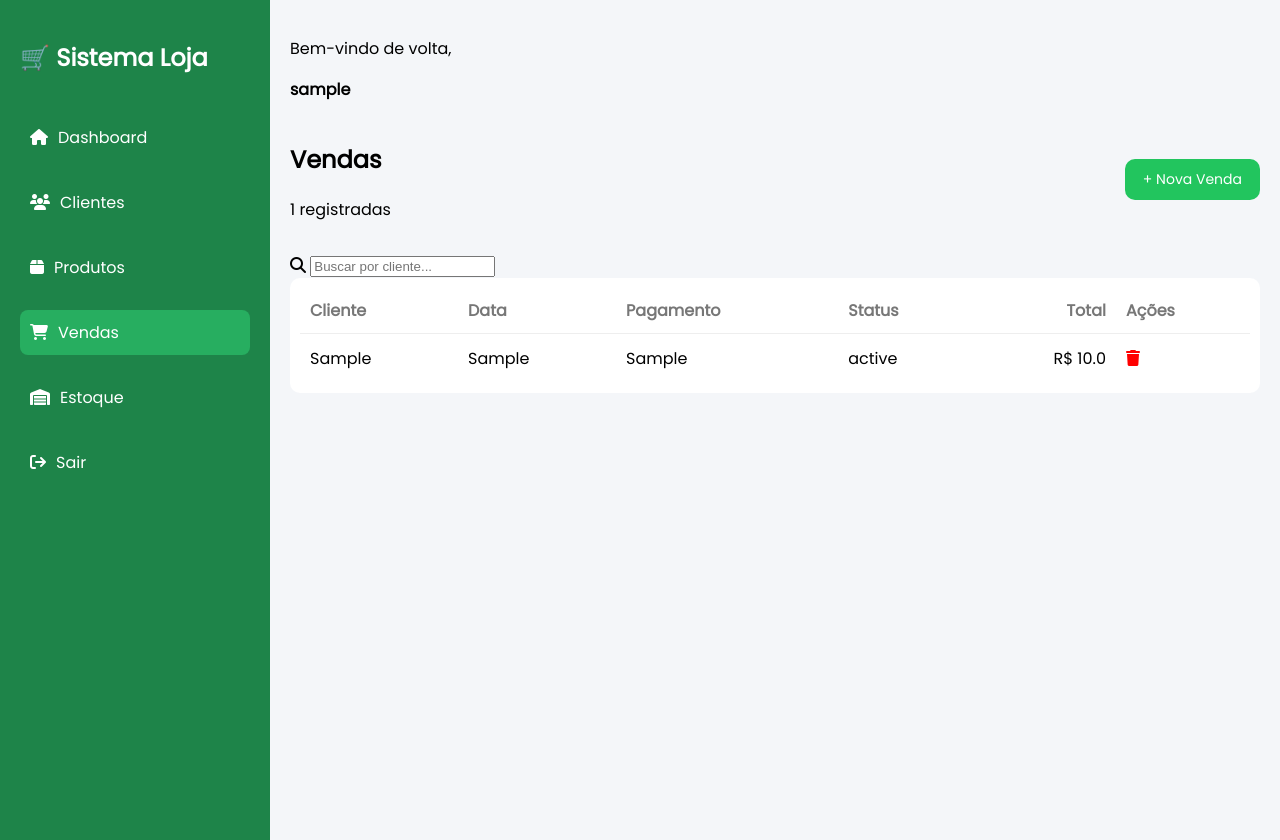
After one commit to viniciuzff/SistemaGestaoLoja, a Flask app: page /vendas in a window 1280 px wide. The commit adds this page. Run offline with Flask 3, Linux system fonts and the light colour scheme; the visitor is signed in with stand-in values (Sample User, id 1); tables that the repository leaves empty hold one stand-in row (values such as "Sample post").

Commit message:
Implementação da tela de vendas

```diff
--- a/app.py
+++ b/app.py
@@ -1,6 +1,7 @@
 from flask import Flask, render_template, request, redirect, session
 import sqlite3
 from werkzeug.security import generate_password_hash, check_password_hash
+from datetime import datetime
 
 app = Flask(__name__)
 app.secret_key = 'segredo123'
@@ -45,6 +46,28 @@ def criar_banco():
         quantidade INTEGER,
         estoque_minimo INTEGER,
         status TEXT
+    )
+    """)
+
+        # TABELA VENDAS
+    cursor.execute("""
+    CREATE TABLE IF NOT EXISTS vendas (
+        id INTEGER PRIMARY KEY AUTOINCREMENT,
+        cliente TEXT,
+        data TEXT,
+        pagamento TEXT,
+        status TEXT,
+        total REAL
+    )
+    """)
+
+    cursor.execute("""
+    CREATE TABLE IF NOT EXISTS itens_venda (
+        id INTEGER PRIMARY KEY AUTOINCREMENT,
+        venda_id INTEGER,
+        produto_id INTEGER,
+        quantidade INTEGER,
+        preco REAL
     )
     """)
 
@@ -267,6 +290,103 @@ def deletar_produto(id):
 
     return redirect('/produtos')
 
+# ---------------- VENDAS ----------------
+@app.route('/vendas')
+def vendas():
+    if 'usuario' not in session:
+        return redirect('/login')
+
+    conn = get_db()
+    cursor = conn.cursor()
+
+    cursor.execute("SELECT * FROM vendas ORDER BY id DESC")
+    vendas = cursor.fetchall()
+
+    cursor.execute("SELECT * FROM clientes")
+    clientes = cursor.fetchall()
+
+    cursor.execute("SELECT * FROM produtos WHERE status = 'Ativo'")
+    produtos = cursor.fetchall()
+
+    conn.close()
+
+    return render_template(
+        'vendas.html',
+        vendas=vendas,
+        clientes=clientes,
+        produtos=produtos
+    )
+
+
+# ---------------- NOVA VENDA ----------------
+@app.route('/nova_venda', methods=['POST'])
+def nova_venda():
+    cliente = request.form.get('cliente')
+    if not cliente:
+        cliente = "Não informado"
+
+    produto_id = request.form['produto_id']
+    quantidade = int(request.form['quantidade'])
+    pagamento = request.form['pagamento']
+    status = request.form['status']
+
+    conn = get_db()
+    cursor = conn.cursor()
+
+    # pegar produto
+    cursor.execute("SELECT nome, preco_venda, quantidade FROM produtos WHERE id = ?", (produto_id,))
+    produto = cursor.fetchone()
+
+    if not produto:
+        return "Produto não encontrado"
+
+    nome_produto, preco, estoque = produto
+
+    # validar estoque
+    if quantidade > estoque:
+        return "Estoque insuficiente"
+
+    total = preco * quantidade
+    data = datetime.now().strftime('%d/%m/%Y')
+
+    # salvar venda
+    cursor.execute("""
+        INSERT INTO vendas (cliente, data, pagamento, status, total)
+        VALUES (?, ?, ?, ?, ?)
+    """, (cliente, data, pagamento, status, total))
+
+    venda_id = cursor.lastrowid
+
+    # salvar item da venda
+    cursor.execute("""
+        INSERT INTO itens_venda (venda_id, produto_id, quantidade, preco)
+        VALUES (?, ?, ?, ?)
+    """, (venda_id, produto_id, quantidade, preco))
+
+    # 🔥 BAIXAR ESTOQUE CORRETO
+    cursor.execute("""
+        UPDATE produtos
+        SET quantidade = quantidade - ?
+        WHERE id = ?
+    """, (quantidade, produto_id))
+
+    conn.commit()
+    conn.close()
+
+    return redirect('/vendas')
+
+# ---------------- DELETAR VENDA ----------------
+@app.route('/deletar_venda/<int:id>')
+def deletar_venda(id):
+    conn = get_db()
+    cursor = conn.cursor()
+
+    cursor.execute("DELETE FROM vendas WHERE id = ?", (id,))
+
+    conn.commit()
+    conn.close()
+
+    return redirect('/vendas')
 # ---------------- START ----------------
 if __name__ == '__main__':
     app.run(debug=True)
--- a/static/css/style.css
+++ b/static/css/style.css
@@ -65,3 +65,8 @@ a {
     color: #333;
     text-decoration: none;
 }
+
+.status-pendente {
+    background: #f1c40f;
+    color: white;
+}
--- a/templates/clientes.html
+++ b/templates/clientes.html
@@ -20,8 +20,8 @@
         <a href="/dashboard"><i class="fa fa-home"></i> Dashboard</a>
         <a href="/clientes" class="active"><i class="fa fa-users"></i> Clientes</a>
         <a href="/produtos"><i class="fa fa-box"></i> Produtos</a>
-        <a href="#"><i class="fa fa-shopping-cart"></i> Vendas</a>
-        <a href="#"><i class="fa fa-warehouse"></i> Estoque</a>
+        <a href="/vendas"><i class="fa fa-shopping-cart"></i> Vendas</a>
+        <a href="/estoque"><i class="fa fa-warehouse"></i> Estoque</a>
 
         <a href="/logout" class="logout"><i class="fa fa-sign-out"></i> Sair</a>
     </aside>
--- a/templates/dashboard.html
+++ b/templates/dashboard.html
@@ -17,11 +17,11 @@
     <aside class="sidebar">
         <h2>🛒 Sistema Loja</h2>
 
-        <a href="#" class="active"><i class="fa fa-home"></i> Dashboard</a>
+        <a href="/dashboard" class="active"><i class="fa fa-home"></i> Dashboard</a>
         <a href="/clientes"><i class="fa fa-users"></i> Clientes</a>
         <a href="/produtos"><i class="fa fa-box"></i> Produtos</a>
-        <a href="#"><i class="fa fa-shopping-cart"></i> Vendas</a>
-        <a href="#"><i class="fa fa-warehouse"></i> Estoque</a>
+        <a href="/vendas"><i class="fa fa-shopping-cart"></i> Vendas</a>
+        <a href="/estoque"><i class="fa fa-warehouse"></i> Estoque</a>
 
         <a href="/logout" class="logout"><i class="fa fa-sign-out"></i> Sair</a>
     </aside>
--- a/templates/produtos.html
+++ b/templates/produtos.html
@@ -20,8 +20,8 @@
         <a href="/dashboard"><i class="fa fa-home"></i> Dashboard</a>
         <a href="/clientes"><i class="fa fa-users"></i> Clientes</a>
         <a href="/produtos" class="active"><i class="fa fa-box"></i> Produtos</a>
-        <a href="#"><i class="fa fa-shopping-cart"></i> Vendas</a>
-        <a href="#"><i class="fa fa-warehouse"></i> Estoque</a>
+        <a href="/vendas"><i class="fa fa-shopping-cart"></i> Vendas</a>
+        <a href="/estoque"><i class="fa fa-warehouse"></i> Estoque</a>
 
         <a href="/logout" class="logout"><i class="fa fa-sign-out"></i> Sair</a>
     </aside>
--- /dev/null
+++ b/templates/vendas.html
@@ -0,0 +1,188 @@
+<!DOCTYPE html>
+<html lang="pt-br">
+<head>
+<meta charset="UTF-8">
+<title>Vendas</title>
+
+<link rel="stylesheet" href="{{ url_for('static', filename='css/dashboard.css') }}">
+<link href="https://cdnjs.cloudflare.com/ajax/libs/font-awesome/6.5.0/css/all.min.css" rel="stylesheet">
+<link href="https://fonts.googleapis.com/css2?family=Poppins&display=swap" rel="stylesheet">
+
+</head>
+<body>
+
+<div class="container">
+
+<!-- SIDEBAR -->
+<aside class="sidebar">
+    <h2>🛒 Sistema Loja</h2>
+
+    <a href="/dashboard"><i class="fa fa-home"></i> Dashboard</a>
+    <a href="/clientes"><i class="fa fa-users"></i> Clientes</a>
+    <a href="/produtos"><i class="fa fa-box"></i> Produtos</a>
+    <a href="/vendas" class="active"><i class="fa fa-shopping-cart"></i> Vendas</a>
+    <a href="#"><i class="fa fa-warehouse"></i> Estoque</a>
+
+    <a href="/logout" class="logout"><i class="fa fa-sign-out"></i> Sair</a>
+</aside>
+
+<!-- MAIN -->
+<main class="main">
+
+<!-- TOPBAR -->
+<div class="topbar">
+    <div>
+        <p>Bem-vindo de volta,</p>
+        <strong>{{ session['usuario'] }}</strong>
+    </div>
+</div>
+
+<!-- HEADER -->
+<div class="page-header">
+    <div>
+        <h2>Vendas</h2>
+        <p>{{ vendas|length }} registradas</p>
+    </div>
+
+    <button class="btn" onclick="abrirModal()">
+        + Nova Venda
+    </button>
+</div>
+
+<!-- BUSCA -->
+<form method="GET" action="/vendas" class="search-box">
+    <i class="fa fa-search"></i>
+    <input
+        type="text"
+        name="busca"
+        placeholder="Buscar por cliente..."
+        value="{{ request.args.get('busca', '') }}"
+    >
+</form>
+
+<!-- TABELA -->
+<div class="table-box">
+
+{% if vendas|length == 0 %}
+    <p style="text-align:center; padding:20px;">
+        Nenhuma venda registrada.<br>
+        Clique em <strong>Nova Venda</strong> para começar.
+    </p>
+{% else %}
+
+<table>
+    <thead>
+        <tr>
+            <th>Cliente</th>
+            <th>Data</th>
+            <th>Pagamento</th>
+            <th>Status</th>
+            <th style="text-align:right;">Total</th>
+            <th>Ações</th>
+        </tr>
+    </thead>
+
+    <tbody>
+        {% for v in vendas %}
+        <tr>
+            <td>{{ v[1] }}</td>
+            <td>{{ v[2] }}</td>
+            <td>{{ v[3] }}</td>
+
+            <td>
+                <span class="
+                    status
+                    {% if v[4] == 'Concluída' %}status-ativo
+                    {% elif v[4] == 'Pendente' %}status-pendente
+                    {% else %}status-inativo{% endif %}
+                ">
+                    {{ v[4] }}
+                </span>
+            </td>
+
+            <td style="text-align:right;">R$ {{ v[5] }}</td>
+
+            <td class="actions">
+                <a href="/deletar_venda/{{ v[0] }}" onclick="return confirmarExclusao()">
+                    <i class="fa fa-trash"></i>
+                </a>
+            </td>
+        </tr>
+        {% endfor %}
+    </tbody>
+</table>
+
+{% endif %}
+
+</div>
+
+</main>
+</div>
+
+<!-- MODAL -->
+<div id="modalVenda" class="modal">
+  <div class="modal-content">
+    <span class="close" onclick="fecharModal()">&times;</span>
+
+    <h2>Nova Venda</h2>
+
+    <form method="POST" action="/nova_venda">
+
+<!-- CLIENTE -->
+<select name="cliente">
+    <option value="">Sem cliente</option>
+    {% for c in clientes %}
+        <option value="{{ c[1] }}">{{ c[1] }}</option>
+    {% endfor %}
+</select>
+
+<!-- PRODUTO -->
+<select name="produto_id" required>
+    <option value="">Selecione o produto</option>
+    {% for p in produtos %}
+        <option value="{{ p[0] }}">
+            {{ p[1] }} (R$ {{ p[3] }}) - Estoque: {{ p[5] }}
+        </option>
+    {% endfor %}
+</select>
+
+<!-- QUANTIDADE -->
+<input type="number" name="quantidade" placeholder="Quantidade" required>
+
+<!-- PAGAMENTO -->
+<select name="pagamento" required>
+    <option>Dinheiro</option>
+    <option>Cartão de Crédito</option>
+    <option>Cartão de Débito</option>
+    <option>PIX</option>
+</select>
+
+<!-- STATUS -->
+<select name="status">
+    <option value="Concluída">Concluída</option>
+    <option value="Pendente">Pendente</option>
+    <option value="Cancelada">Cancelada</option>
+</select>
+
+<button type="submit">Registrar Venda</button>
+
+</form>
+  </div>
+</div>
+
+<script>
+function abrirModal() {
+    document.getElementById("modalVenda").style.display = "block";
+}
+
+function fecharModal() {
+    document.getElementById("modalVenda").style.display = "none";
+}
+
+function confirmarExclusao() {
+    return confirm("Deseja excluir esta venda?");
+}
+</script>
+
+</body>
+</html>
```
